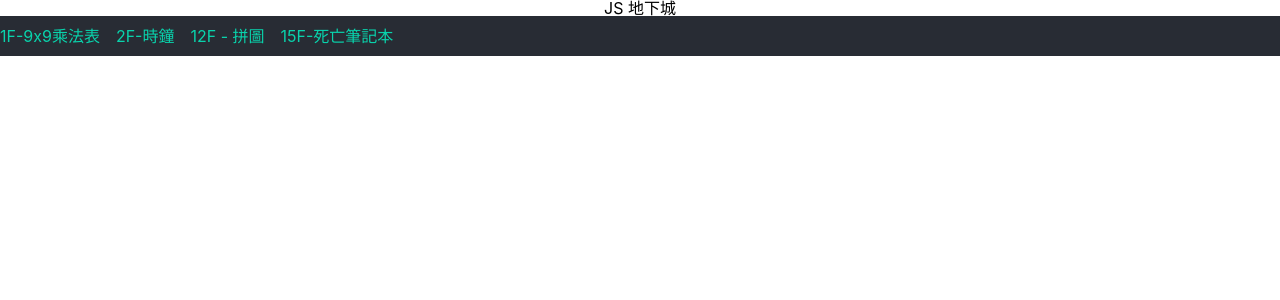
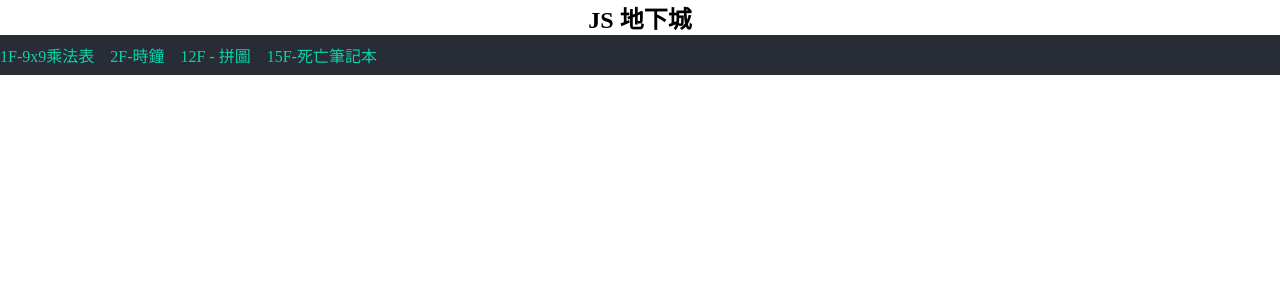
Before and after one commit to Yang-025/js-underground, a React (Create React App) app in the folder js-underground-app/: page / in a window 1280 px wide. Shown: the top 300 px of the page. Built offline with nearby package versions, Linux system fonts and the light colour scheme; a web font is replaced by a local one.

Commit message:
調整reset

```diff
--- a/js-underground-app/src/index.css
+++ b/js-underground-app/src/index.css
@@ -1,95 +1,12 @@
 /* ********** Reset CSS ********** */
-/* http://meyerweb.com/eric/tools/css/reset/
-   v2.0 | 20110126
-   License: none (public domain)
-*/
-
-html, body, div, span, applet, object, iframe,
-h1, h2, h3, h4, h5, h6, p, blockquote, pre,
-a, abbr, acronym, address, big, cite, code,
-del, dfn, em, img, ins, kbd, q, s, samp,
-small, strike, strong, sub, sup, tt, var,
-b, u, i, center,
-dl, dt, dd, ol, ul, li,
-fieldset, form, label, legend,
-table, caption, tbody, tfoot, thead, tr, th, td,
-article, aside, canvas, details, embed,
-figure, figcaption, footer, header, hgroup,
-menu, nav, output, ruby, section, summary,
-time, mark, audio, video {
+* {
 	margin: 0;
 	padding: 0;
-	border: 0;
-	font-size: 100%;
-	font: inherit;
-	vertical-align: baseline;
-}
-/* HTML5 display-role reset for older browsers */
-article, aside, details, figcaption, figure,
-footer, header, hgroup, menu, nav, section {
-	display: block;
-}
-body {
-	line-height: 1;
-}
-ol, ul {
 	list-style: none;
 }
-blockquote, q {
-	quotes: none;
-}
-blockquote:before, blockquote:after,
-q:before, q:after {
-	content: '';
-	content: none;
-}
-table {
-	border-collapse: collapse;
-	border-spacing: 0;
-}
-
-/* ********** Reset CSS ********** */
-/* ********** Reset button ********** */
-button {
-  padding: 0;
-  border: none;
-  font: inherit;
-  color: inherit;
-  background-color: transparent;
-  /* show a hand cursor on hover; some argue that we
-  should keep the default arrow cursor for buttons */
-  cursor: pointer;
-}
-/* ********** Reset button ********** */
-
-/* ********** Reset box-sizing ********** */
-html {
-  -webkit-box-sizing: border-box;
-     -moz-box-sizing: border-box;
-          box-sizing: border-box;
-}
-
-  *,
-  *::before,
-  *::after {
-      -webkit-box-sizing: inherit;
-         -moz-box-sizing: inherit;
-              box-sizing: inherit;
-  }
 /* ********** Reset box-sizing ********** */
 
 
 body {
-  margin: 0;
-  font-family: -apple-system, BlinkMacSystemFont, 'Segoe UI', 'Roboto', 'Oxygen',
-    'Ubuntu', 'Cantarell', 'Fira Sans', 'Droid Sans', 'Helvetica Neue',
-    sans-serif;
-  -webkit-font-smoothing: antialiased;
-  -moz-osx-font-smoothing: grayscale;
   font-size: 1rem;
 }
-
-code {
-  font-family: source-code-pro, Menlo, Monaco, Consolas, 'Courier New',
-    monospace;
-}
```
